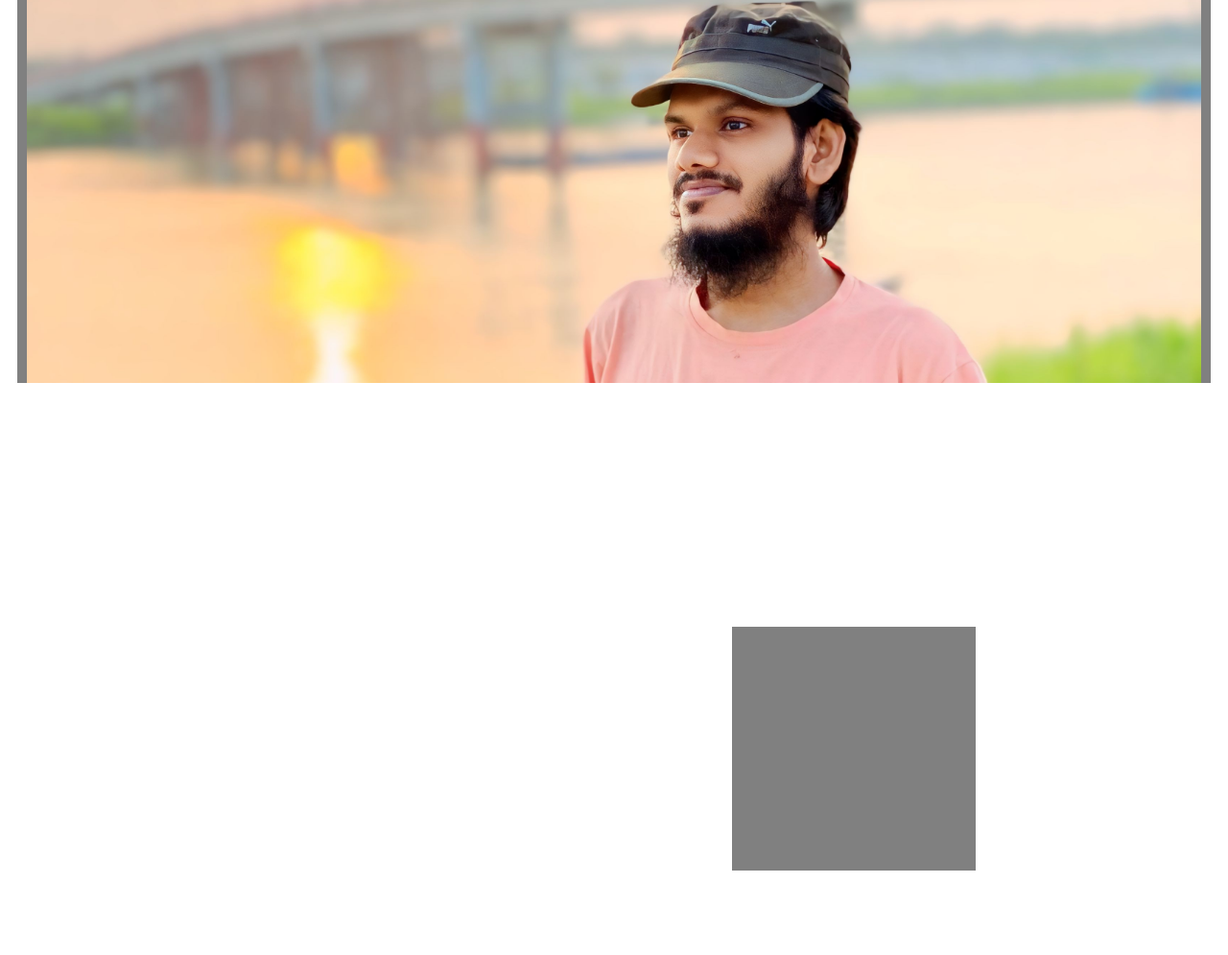
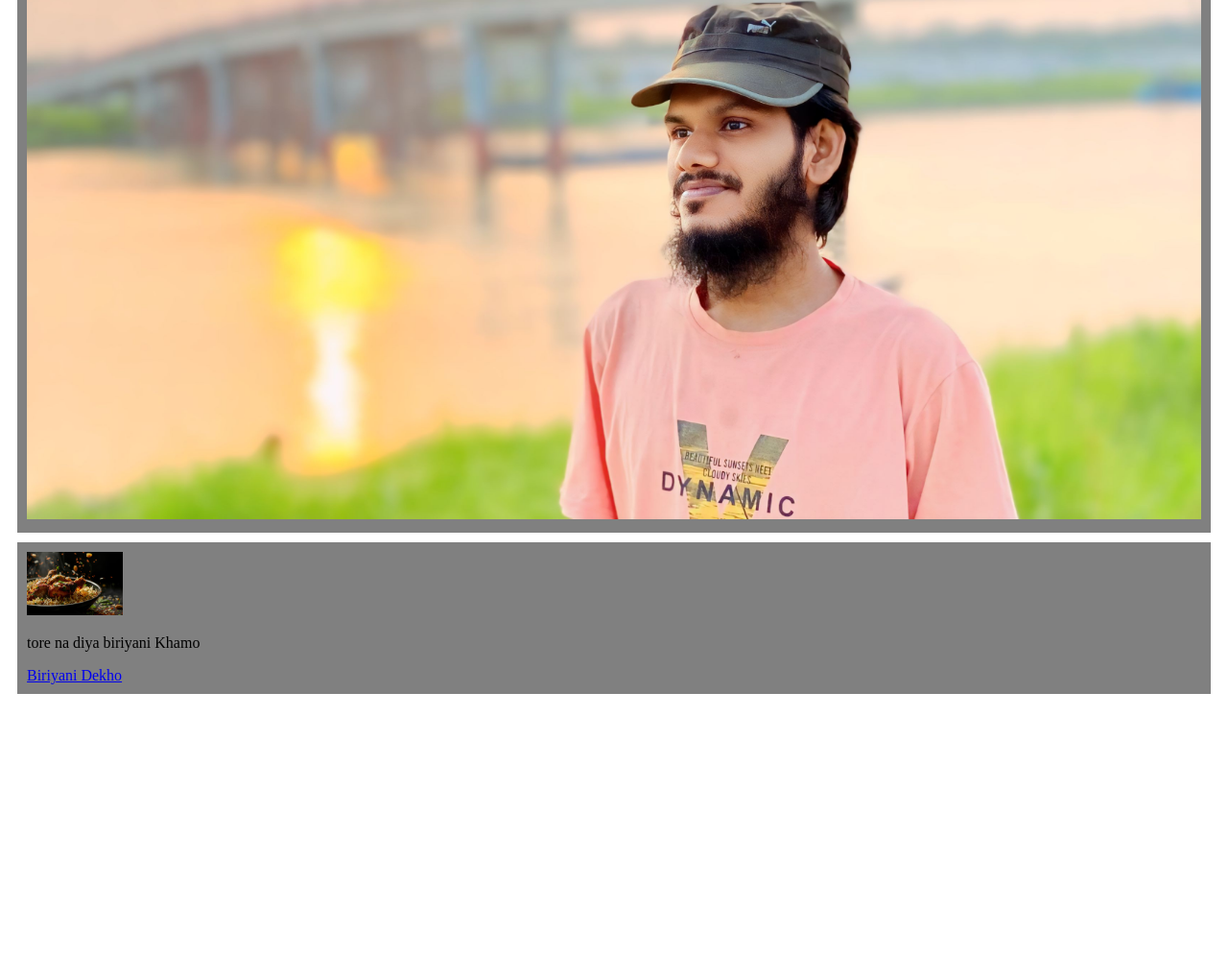
Before and after one commit to juwel164/my-git-repo, a plain HTML site: page index.html in a window 1280 px wide. Shown: the part 872-1867 px from the top of the page at 96% size. After the commit the page ends 1605 px from the top, so only its background shows below. Drawn offline with Linux system fonts and the light colour scheme.

Commit message:
commit korlam

```diff
--- a/index.html
+++ b/index.html
@@ -34,8 +34,10 @@
   </div>
 
   <div>
-    <img src="biriyani.avif" alt="">
+    <img src="biriyani.avif" alt="dara pic aytase" width="100px">
     <p>tore na diya biriyani Khamo</p>
+
+    <a href="https://youtu.be/7SJh6vNR7jI?si=5hh5WKJET_nIM0rn" target="_blank" >Biriyani Dekho</a>
   </div>
 
 </body>
```
